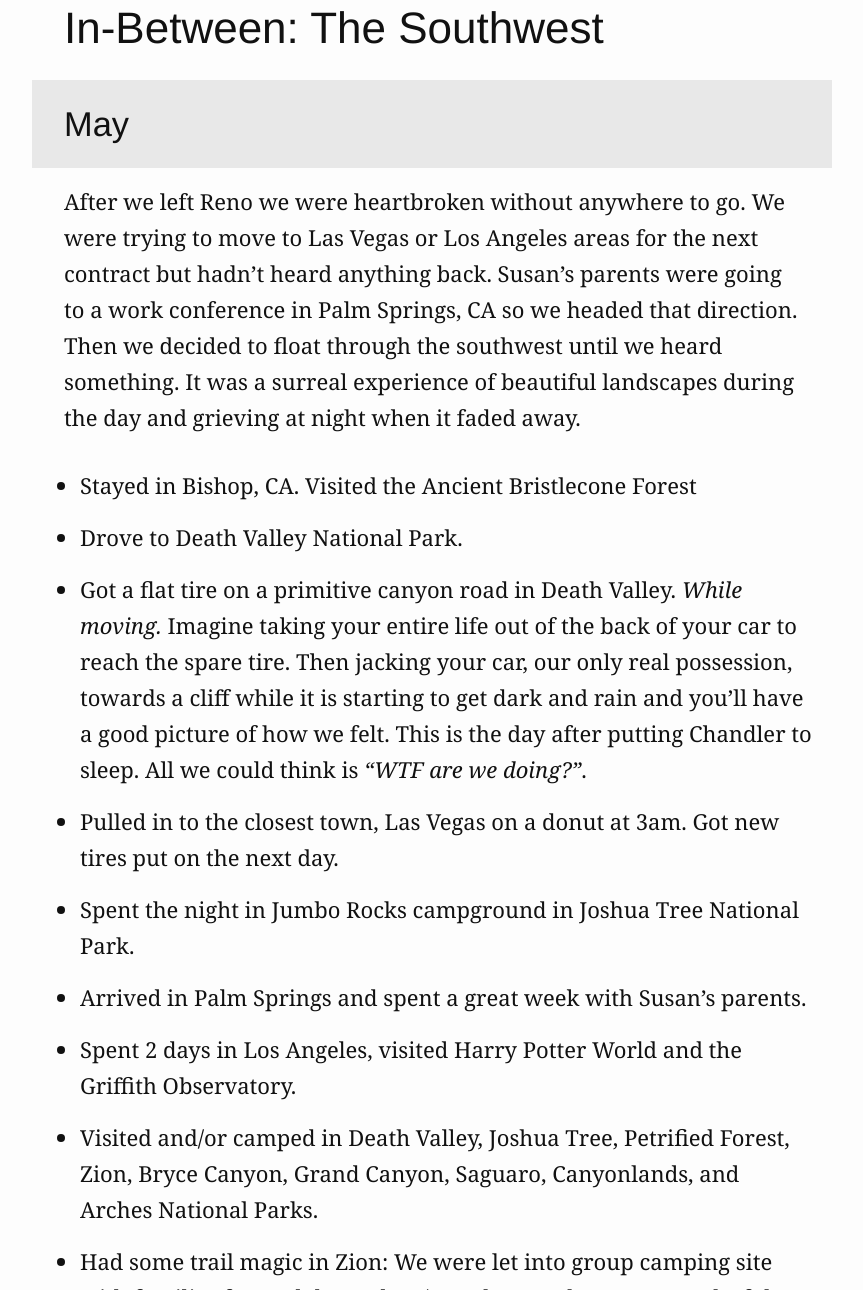
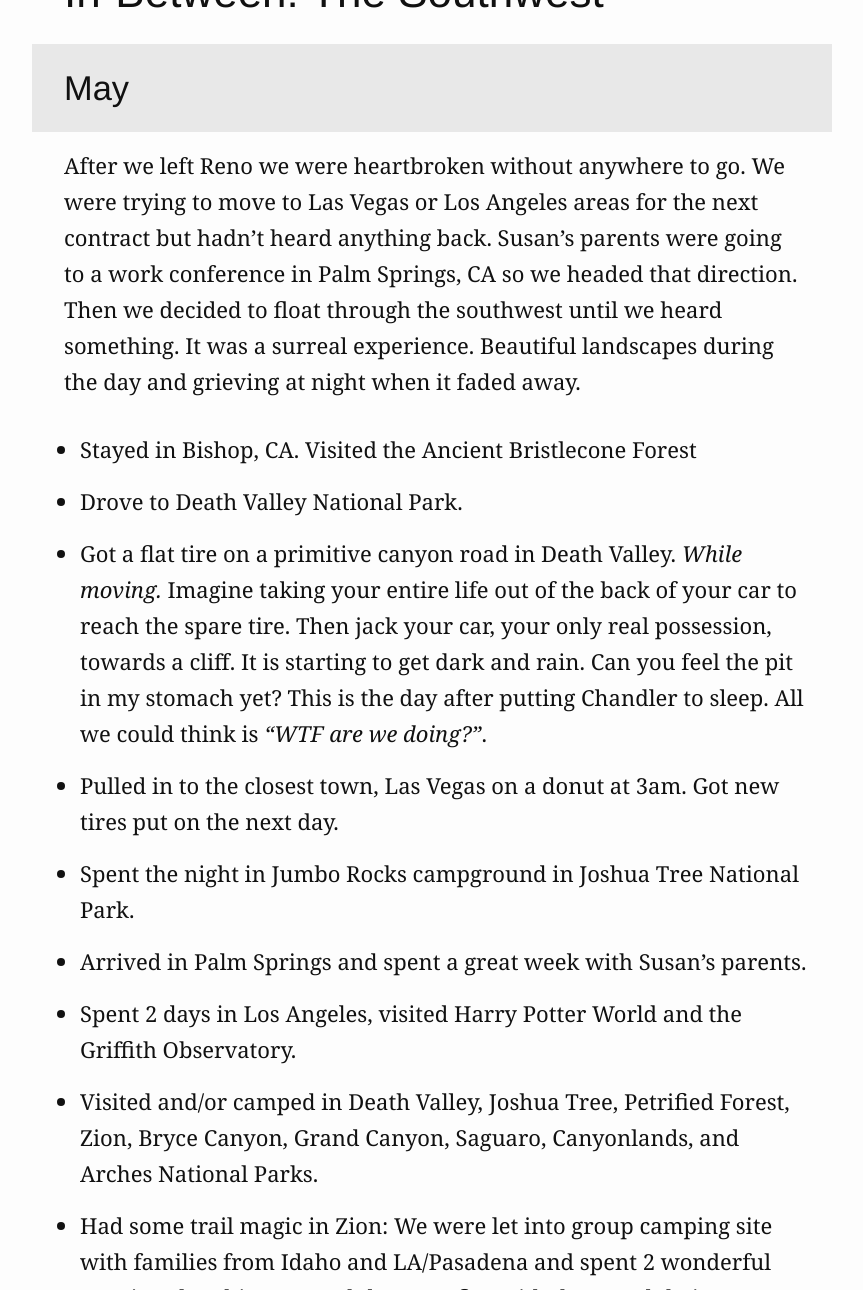
Before and after one commit to jwmunn-og/2016-personal-site, a Jekyll site: the page built from _posts/2017-01-19-year-in-review.md, in a window 1280 px wide and 1400 px high, scrolled down 7589 px, cut to the strip 110-1400 px from the top of the window. Shown: the whole strip, without its empty margins (208-1071 px from the left). Built offline with Jekyll 4.4.1, drawn with Linux system fonts in a browser that asks for light colours; comment, search, counter and statistics services are not loaded; some of the changed text lies outside the part shown.

Commit message:
Added photos and footer text to blog post

```diff
--- a/_posts/2017-01-19-year-in-review.md
+++ b/_posts/2017-01-19-year-in-review.md
@@ -26,7 +26,7 @@
 
 <h4 class="light-grey">January-April</h4>
 
-I really liked living in Reno. The climate is very similar to Colorado, dry and sunny with a reasonably low cost of living. The tech scene is growing. Plus, it&rsquo;s centrally located to Lake Tahoe, Mammoth, and Yosemite (summer only). Midtown is a cool area and there are good breweries but there are few good restaurants. I&rsquo;d rate it up and coming.
+I liked living in Reno. The climate is like Colorado, dry and sunny with a reasonable low cost of living. The tech scene is growing. Plus, it&rsquo;s centrally located to Lake Tahoe, Mammoth, and Yosemite (when Tioga Pass is open). Midtown is a cool area. There are good breweries but there aren't many good restaurants. I’d rate it up and coming.
 
 * Won some trivia nights at the [Little Waldorf](http://www.lilwal.com/) with our new friends Mark &amp; Shannon
 * Has one of the best coffee roasters & shops I’ve tried: [Hub Coffee Roasters](http://www.hubcoffeeroasters.com/)
@@ -81,11 +81,11 @@
 ## In-Between: The Southwest
 <h4 class="light-grey">May</h4>
 
-After we left Reno we were heartbroken without anywhere to go. We were trying to move to Las Vegas or Los Angeles areas for the next contract but hadn’t heard anything back. Susan’s parents were going to a work conference in Palm Springs, CA so we headed that direction. Then we decided to float through the southwest until we heard something. It was a surreal experience of beautiful landscapes during the day and grieving at night when it faded away.
+After we left Reno we were heartbroken without anywhere to go. We were trying to move to Las Vegas or Los Angeles areas for the next contract but hadn’t heard anything back. Susan’s parents were going to a work conference in Palm Springs, CA so we headed that direction. Then we decided to float through the southwest until we heard something. It was a surreal experience. Beautiful landscapes during the day and grieving at night when it faded away.
 
 * Stayed in Bishop, CA. Visited the Ancient Bristlecone Forest
 * Drove to Death Valley National Park.
-* Got a flat tire on a primitive canyon road in Death Valley. *While moving.* Imagine taking your entire life out of the back of your car to reach the spare tire. Then jacking your car, our only real possession, towards a cliff while it is starting to get dark and rain and you'll have a good picture of how we felt. This is the day after putting Chandler to sleep. All we could think is *&ldquo;WTF are we doing?&rdquo;*.
+* Got a flat tire on a primitive canyon road in Death Valley. *While moving.* Imagine taking your entire life out of the back of your car to reach the spare tire. Then jack your car, your only real possession, towards a cliff. It is starting to get dark and rain. Can you feel the pit in my stomach yet? This is the day after putting Chandler to sleep. All we could think is *&ldquo;WTF are we doing?&rdquo;*.
 * Pulled in to the closest town, Las Vegas on a donut at 3am. Got new tires put on the next day.
 * Spent the night in Jumbo Rocks campground in Joshua Tree National Park.
 * Arrived in Palm Springs and spent a great week with Susan’s parents.
@@ -351,16 +351,39 @@
     <img src="/images/2016-year-review/reflection-lake.jpg" alt="Reflection Lake" />
     <figcaption>Reflection Lake, Mt. Rainier National Park.</figcaption>
 </figure>
+<figure>
+    <img src="/images/2016-year-review/whistler.jpg" alt="Whistler" />
+    <figcaption>Opening weekend at Whistler.</figcaption>
+</figure>
 
 
-## Home for the Holidays
+## Mountain Roadtrip + Home for the Holidays
 
 I had to burn all my vacation before the end of the year so Susan and I drove out to Big Sky, MT, Jackson, WY and Sun Valley, ID to snowboard. Spent 2 weeks at home visiting with friends, family and even went into the actual office for a week to put in some face time with my co-workers.
 
-Seeing it written out this year was full and all over the place. A huge year of personal growth as an individual and a couple. We were pushed physically and emotionally this past year but we&rsquo;re still going. This year doesn&rsquo;t look any slower. We&rsquo;ll take it 13 weeks at a time.
+Seeing it written out this year was full and all over the place. A huge year of personal growth as an individual and a couple. We were pushed physically, emotionally, and logistically this past year but we&rsquo;re still going. This year doesn&rsquo;t look any slower. We&rsquo;ll take it 13 weeks at a time.
 
-***
+<div class="row">
+  <figure class="half">
+      <img src="/images/2016-year-review/jackson-sheep.jpg" alt="Sahale Arm" />
+      <figcaption>Curious passerby in Jackson, WY.</figcaption>
+  </figure>
+  <div class="half">
+      <img src="/images/2016-year-review/big-sky.jpg" alt="Cooper Spur" />
+      <figcaption>Big Sky, MT</figcaption>
+  </div>
+</div>
+
+<figure>
+  <img src="/images/2016-year-review/sun-valley.jpg" alt="Sun Valley" />
+  <figcaption>Sun Valley, ID.</figcaption>
+</figure>
+<br />
+
+<h4 class="light-grey">If you like hiking and snowboarding photos, follow me on <a href="https://www.instagram.com/jwmunn/">Instagram</a>. If you like to hike, sign up for <a href="http://pathfinderhikes.com">Pathfinder</a>. We&rsquo;re excited about it and will be launching beta soon.</h4>
+
 <br />
 ![Alt text](/images/2016-year-review/chandler.jpg)
 
 ##### Dedicated to Chandler. We still miss the shit out of you.
+<br />
```
Also changed, not shown: other parts of _posts/2017-01-19-year-in-review.md (+2 -2 lines), images/2016-year-review/big-sky.jpg (added), images/2016-year-review/jackson-sheep.jpg (added), images/2016-year-review/sun-valley.jpg (added), images/2016-year-review/whistler.jpg (added), 3 other files.
